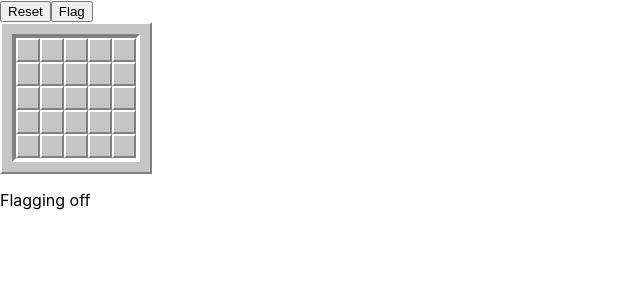
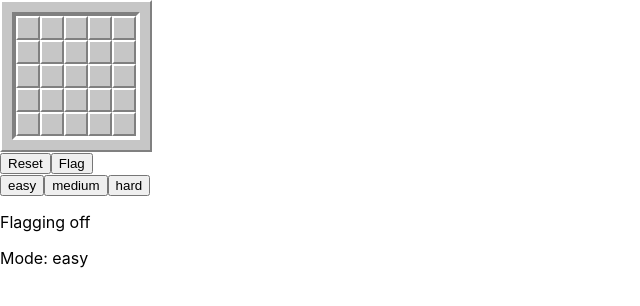
Before and after one commit to rosscee98/minesweeper, a React (Create React App) app: page / in a window 1280 px wide. Shown: the top 306 px of the page, without its empty margins (0-640 px from the left). Built offline with nearby package versions, Linux system fonts and the light colour scheme.

Commit message:
move game logic to standalone component; add difficulties

```diff
--- a/src/App.tsx
+++ b/src/App.tsx
@@ -1,9 +1,7 @@
 import React, { useState } from 'react';
 import './App.css';
-import { arrayToGrid } from './utils/arrayToGrid';
-
-const rows = ["A", "B", "C", "D", "E"];
-const ROW_LENGTH = 5;
+import Game from './components/game/game';
+import { Cell, Difficulty } from './types';
 
 const input = [
   "2", "X", "2", "0", "0",
@@ -12,44 +10,28 @@ const input = [
   "3", "X", "3", "0", "0",
   "2", "X", "2", "0", "0",
 ];
-const grid = arrayToGrid(input, ROW_LENGTH);
-const cellIds = [
-  "A1", "A2", "A3", "A4", "A5",
-  "B1", "B2", "B3", "B4", "B5",
-  "C1", "C2", "C3", "C4", "C5",
-  "D1", "D2", "D3", "D4", "D5",
-  "E1", "E2", "E3", "E4", "E5",
-]
-
-type Cell = {
-  id: string,
-  value: string,
-  isClicked: boolean,
-  isFlagged: boolean,
-};
+// const input = [
+//   "2", "X", "2", "0", "0", "0", "0", "0",
+//   "3", "X", "3", "0", "0", "0", "0", "0",
+//   "3", "X", "3", "0", "0", "0", "0", "0",
+//   "3", "X", "3", "0", "0", "0", "0", "0",
+//   "2", "X", "2", "0", "0", "0", "0", "0",
+//   "1", "1", "1", "0", "0", "0", "0", "0",
+// ];
 
 const getCells = (): Cell[] => {
-  return cellIds.map((cellId, i) => ({
-    id: cellId,
+  return input.map((_, i) => ({
+    id: i,
     value: input[i],
     isClicked: false,
     isFlagged: false,
   }))
 }
 
-const cellColour: Record<string, string> = {
-  '1': 'blue',
-  '2': 'green',
-  '3': 'red',
-  '4': 'purple',
-  '5': 'darkred',
-  '6': 'darkturqoise',
-  'default': ''
-}
-
 const App = () => {
   const [cells, setCells] = useState(getCells());
   const [isFlagging, setIsFlagging] = useState(false);
+  const [difficulty, setDifficulty] = useState<Difficulty>("easy");
 
   const hasWon = cells
     .filter((cell) => cell.isClicked === false)
@@ -58,129 +40,37 @@ const App = () => {
     .filter((cell) => cell.isClicked === true)
     .some((cell) => cell.value === 'X')
 
-  const updateCell = (cellId: string, property: "isFlagged" | "isClicked", value: boolean = true) => {
-    const newCells = cells.map((cell) => {
-      return (cell.id === cellId ? { ...cell, [property]: value } : cell)
-    })
-    setCells(newCells);
-  }
-
-  const setCellsToClicked = (cellIds: string[]) => {
-    const newCells = cells.map((cell) => {
-      return (
-        cellIds.includes(cell.id)
-          ? { ...cell, isClicked: true }
-          : cell
-      )
-    })
-    setCells(newCells);
-  }
-
-  const getNeighbourCellsInRow = (rowIndex: number, rowPos: number) => {
-    const row = cellIds.slice(rowIndex * ROW_LENGTH, ((rowIndex + 1) * ROW_LENGTH));
-    return row
-      .slice(rowPos - 1, rowPos + 2)
-      .filter((cellId) => cellId !== undefined);
-  }
-
-  const getNeighbourCells = (cellId: string): Cell[] => {
-    const cellIndex = cellIds.findIndex((cell) => cell === cellId);
-    const rowIndex = Math.floor(cellIndex / ROW_LENGTH);
-    const rowPos = cellIndex % ROW_LENGTH;
-
-    let neighbours: string[] = [];
-    [-1, 0, 1].forEach((offset) => neighbours.push(...getNeighbourCellsInRow(rowIndex + offset, rowPos)));
-
-    return neighbours
-      .filter((neighbourCellId) => neighbourCellId !== cellId)
-      .map((neighbourCellId) => cells.find((cell) => cell.id === neighbourCellId)!);
-  }
-
-  const recursivelyCheckCells = (cellId: string, checkedCells: Set<string> = new Set([cellId])): Set<string> => {
-    let uncheckedNeighbourCells = getNeighbourCells(cellId)
-      .filter((cell) => !checkedCells.has(cell.id));
-
-    let newCheckedCells = new Set([...Array.from(checkedCells), ...uncheckedNeighbourCells.map((cell) => cell.id)]);
-
-    uncheckedNeighbourCells.forEach((cell) => {
-      if (cell.value === "0") {
-        const neighboursOfNeighbours = recursivelyCheckCells(cell.id, new Set(newCheckedCells));
-        neighboursOfNeighbours.forEach((id) => newCheckedCells.add(id));
-      }
-    })
-
-    return newCheckedCells;
-  }
-
-  const handleClick = (cellId: string, cellValue: string) => {
-    if (hasWon || hasLost) return;
-
-    const { isClicked, isFlagged } = cells.find((cell) => cell.id === cellId)!;
-
-    if (isFlagging && !isClicked) {
-      updateCell(cellId, "isFlagged", !isFlagged);
-    }
-    else if (!isFlagged) {
-      updateCell(cellId, "isClicked")
-    };
-
-    if (cellValue === "0") {
-      const cellsToReveal = recursivelyCheckCells(cellId);
-      setCellsToClicked(Array.from(cellsToReveal));
-    };
-  }
-
   const resetGame = () => {
     setCells(getCells());
     setIsFlagging(false);
   }
 
-  const getTextContent = (value: string, isClicked: boolean, isFlagged: boolean): string => {
-    const isMine = value === "X";
-    const isBlank = value === "0";
+  const difficulties: Difficulty[] = ['easy', 'medium', 'hard'];
 
-    if (hasWon || hasLost) {
-      return (isMine || (isClicked && !isBlank)) ? value : "";
-    }
-
-    if (isFlagged) {
-      return "F";
-    }
-    else {
-      return (isClicked && !isBlank) ? value : "";
-    }
-  }
+  const rowLength = {
+    'easy': 5,
+    'medium': 16,
+    'hard': 30
+  }[difficulty];
 
   return (
     <>
+      <Game {...{ cells, setCells, isFlagging, hasWon, hasLost, input, rowLength }} />
       <button onClick={resetGame} data-testid="reset">Reset</button>
       <button onClick={() => setIsFlagging(!isFlagging)}>Flag</button>
-      <div className="container">
-        <div className="game" data-testid="game">
-          {grid.map((row, rowIndex) => (
-            <div key={`row-${rows[rowIndex]}`}>
-              {row.map((value, cellIndex) => {
-                const cellId = `${rows[rowIndex]}${cellIndex + 1}`;
-                const { isClicked, isFlagged } = cells.find((cell) => cell.id === cellId)!;
-
-                return (
-                  <button
-                    key={`cell-${cellId}`}
-                    data-testid={`cell-${cellId}`}
-                    className={`cell ${isClicked ? `clicked ${cellColour[value]}` : ''}`}
-                    onClick={() => handleClick(cellId, value)}
-                  > {
-                      getTextContent(value, isClicked, isFlagged)
-                    }</button>
-                )
-              })}
-            </div>
-          ))}
-        </div>
+      <div className="difficulty-group">
+        {
+          difficulties.map((label) => {
+            return (
+              <button key={label} onClick={() => setDifficulty(label)}>{label}</button>
+            )
+          })
+        }
       </div>
       <p>{hasLost && "You lost!"}</p>
       <p>{hasWon && "You won!"}</p>
       <p>{isFlagging ? "Flagging on" : "Flagging off"}</p>
+      <p>Mode: {difficulty}</p>
     </>
   );
 }
--- /dev/null
+++ b/src/components/game/game.tsx
@@ -0,0 +1,142 @@
+import { Dispatch, SetStateAction } from 'react';
+import { Cell } from '../../types';
+import { arrayToGrid } from '../../utils/arrayToGrid';
+
+type Props = {
+    cells: Cell[],
+    setCells: Dispatch<SetStateAction<Cell[]>>,
+    isFlagging: boolean,
+    hasWon: boolean,
+    hasLost: boolean,
+    input: string[],
+    rowLength: number,
+};
+
+const cellColour: Record<string, string> = {
+    '1': 'blue',
+    '2': 'green',
+    '3': 'red',
+    '4': 'purple',
+    '5': 'darkred',
+    '6': 'darkturqoise',
+    'default': ''
+}
+
+const Game = ({ cells, setCells, isFlagging, hasWon, hasLost, input, rowLength }: Props) => {
+    const grid = arrayToGrid(input, rowLength);
+    const cellIds = cells.map((cell) => cell.id);
+
+    const handleClick = (cellId: number, cellValue: string) => {
+        if (hasWon || hasLost) return;
+
+        const { isClicked, isFlagged } = cells.find((cell) => cell.id === cellId)!;
+
+        if (isFlagging && !isClicked) {
+            updateCell(cellId, "isFlagged", !isFlagged);
+        }
+        else if (!isFlagged) {
+            updateCell(cellId, "isClicked")
+        };
+
+        if (cellValue === "0") {
+            const cellsToReveal = recursivelyCheckCells(cellId);
+            setCellsToClicked(Array.from(cellsToReveal));
+        };
+    }
+
+    const updateCell = (cellId: number, property: "isFlagged" | "isClicked", value: boolean = true) => {
+        const newCells = cells.map((cell) => {
+            return (cell.id === cellId ? { ...cell, [property]: value } : cell)
+        })
+        setCells(newCells);
+    }
+
+    const recursivelyCheckCells = (cellId: number, checkedCells: Set<number> = new Set([cellId])): Set<number> => {
+        let uncheckedNeighbourCells = getNeighbourCells(cellId)
+            .filter((cell) => !checkedCells.has(cell.id));
+
+        let newCheckedCells = new Set([...Array.from(checkedCells), ...uncheckedNeighbourCells.map((cell) => cell.id)]);
+
+        uncheckedNeighbourCells.forEach((cell) => {
+            if (cell.value === "0") {
+                const neighboursOfNeighbours = recursivelyCheckCells(cell.id, new Set(newCheckedCells));
+                neighboursOfNeighbours.forEach((id) => newCheckedCells.add(id));
+            }
+        })
+
+        return newCheckedCells;
+    }
+
+    const getNeighbourCells = (cellId: number): Cell[] => {
+        const cellIndex = cellIds.findIndex((cell) => cell === cellId);
+        const rowIndex = Math.floor(cellIndex / rowLength);
+        const rowPos = cellIndex % rowLength;
+
+        let neighbours: number[] = [];
+        [-1, 0, 1].forEach((offset) => neighbours.push(...getNeighbourCellsInRow(rowIndex + offset, rowPos)));
+
+        return neighbours
+            .filter((neighbourCellId) => neighbourCellId !== cellId)
+            .map((neighbourCellId) => cells.find((cell) => cell.id === neighbourCellId)!);
+    }
+
+    const getTextContent = (value: string, isClicked: boolean, isFlagged: boolean): string => {
+        const isMine = value === "X";
+        const isBlank = value === "0";
+
+        if (hasWon || hasLost) {
+            return (isMine || (isClicked && !isBlank)) ? value : "";
+        }
+
+        if (isFlagged) {
+            return "F";
+        }
+        else {
+            return (isClicked && !isBlank) ? value : "";
+        }
+    }
+
+    const setCellsToClicked = (cellIds: number[]) => {
+        const newCells = cells.map((cell) => {
+            return (
+                cellIds.includes(cell.id)
+                    ? { ...cell, isClicked: true }
+                    : cell
+            )
+        })
+        setCells(newCells);
+    }
+
+    const getNeighbourCellsInRow = (rowIndex: number, rowPos: number) => {
+        const row = cellIds.slice(rowIndex * rowLength, ((rowIndex + 1) * rowLength));
+        return row
+            .slice(rowPos - 1, rowPos + 2)
+            .filter((cellId) => cellId !== undefined);
+    }
+
+    return (<div className="container">
+        <div className="game" data-testid="game">
+            {grid.map((row, rowIndex) => (
+                <div key={`row-${rowIndex}`}>
+                    {row.map((value, cellIndex) => {
+                        const cellId = (rowIndex * rowLength) + cellIndex;
+                        const { isClicked, isFlagged } = cells.find((cell) => cell.id === cellId)!;
+
+                        return (
+                            <button
+                                key={`cell-${cellId}`}
+                                data-testid={`cell-${cellId}`}
+                                className={`cell ${isClicked ? `clicked ${cellColour[value]}` : ''}`}
+                                onClick={() => handleClick(cellId, value)}
+                            > {
+                                    getTextContent(value, isClicked, isFlagged)
+                                }</button>
+                        )
+                    })}
+                </div>
+            ))}
+        </div>
+    </div>)
+}
+
+export default Game;
--- /dev/null
+++ b/src/types.ts
@@ -0,0 +1,8 @@
+export type Cell = {
+    id: number,
+    value: string,
+    isClicked: boolean,
+    isFlagged: boolean,
+};
+
+export type Difficulty = "easy" | "medium" | "hard";
```
Also changed, not shown: 1 other file (tests, documents, lock files or other folders).
